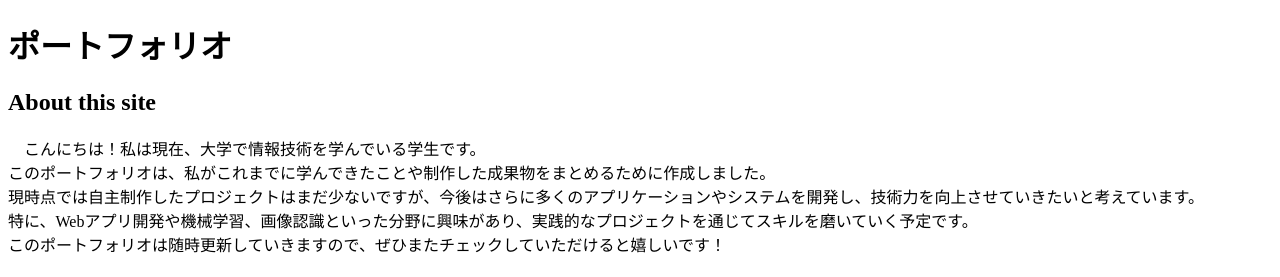
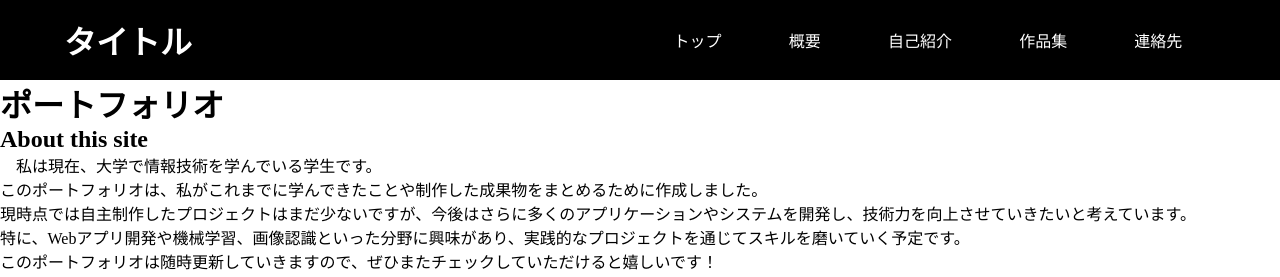
Before and after one commit to shun-ons/portfolio, a Python web app: template templates/index.html in a window 1280 px wide. Shown: the top 277 px of the page. Run offline with Jinja, Linux system fonts and the light colour scheme; the template is opened without the code that fills it, so the values that code supplies are empty.

Commit message:
make header

```diff
--- a/static/css/index.css
+++ b/static/css/index.css
@@ -1,6 +1,35 @@
 @charset "utf-8";
+*{
+    margin: 0;
+    padding: 0;
+}
+
+/* ヘッダーのスタイル */
+header {
+    width: 100%;
+    height: 80px;
+    padding: 0 5%;
+    box-sizing: border-box;
+    display: flex;
+    justify-content: space-between;
+    align-items: center;
+    color: #FFF;
+    background-color: #000;
+}
+nav {
+    width: 50%;
+}
+nav ul {
+    display: flex;
+    list-style-type: none;
+    justify-content: space-around;
+}
+nav ul li a {
+    text-decoration: none;
+    color: #FFF;
+}
 
 /* My_workの画像のスタイル */
-#My_work img{
+#my_work img{
     width: 10%;
 }
--- a/templates/index.html
+++ b/templates/index.html
@@ -6,18 +6,37 @@
         <link rel="stylesheet" href="../static/css/index.css" type="text/css">
     </head>
     <body>
+        <!-- ヘッダー -->
+        <header>
+            <div id="logo">
+                <h1 id="title">タイトル</h1>
+            </div>
+            <nav>
+                <ul>
+                    <li><a href="#">トップ</a></li>
+                    <li><a href="#about">概要</a></li>
+                    <li><a href="#profile">自己紹介</a></li>
+                    <li><a href="#my_work">作品集</a></li>
+                    <li><a href="#contact">連絡先</a></li>
+                </ul>
+            </nav>
+        </header>
+
         <h1>ポートフォリオ</h1>
-        <div id="About_this_site">
+        <!-- 概要 -->
+        <div id="about">
             <h2>About this site</h2>
             <p>
-                　こんにちは！私は現在、大学で情報技術を学んでいる学生です。<br>
+                　私は現在、大学で情報技術を学んでいる学生です。<br>
                 このポートフォリオは、私がこれまでに学んできたことや制作した成果物をまとめるために作成しました。<br>
                 現時点では自主制作したプロジェクトはまだ少ないですが、今後はさらに多くのアプリケーションやシステムを開発し、技術力を向上させていきたいと考えています。<br>
                 特に、Webアプリ開発や機械学習、画像認識といった分野に興味があり、実践的なプロジェクトを通じてスキルを磨いていく予定です。<br>
                 このポートフォリオは随時更新していきますので、ぜひまたチェックしていただけると嬉しいです！
             </p>
         </div>
-        <div id="Profile">
+
+        <!-- 自己紹介 -->
+        <div id="profile">
             <h2>Profile</h2>
             <table>
                 <tr>
@@ -42,11 +61,15 @@
                 </tr>
             </table>
         </div>
-        <div id="My_work">
+
+        <!-- 作品集 -->
+        <div id="my_work">
             <h2>My work</h2>
             <img src="../static/img/shopping.jpg">
         </div>
-        <div id="Contact_me">
+
+        <!-- 連絡先 -->
+        <div id="contact">
             <h2>Contact me</h2>
             <p>s2760464@wakayama-u.ac.jp</p>
         </div>
```
